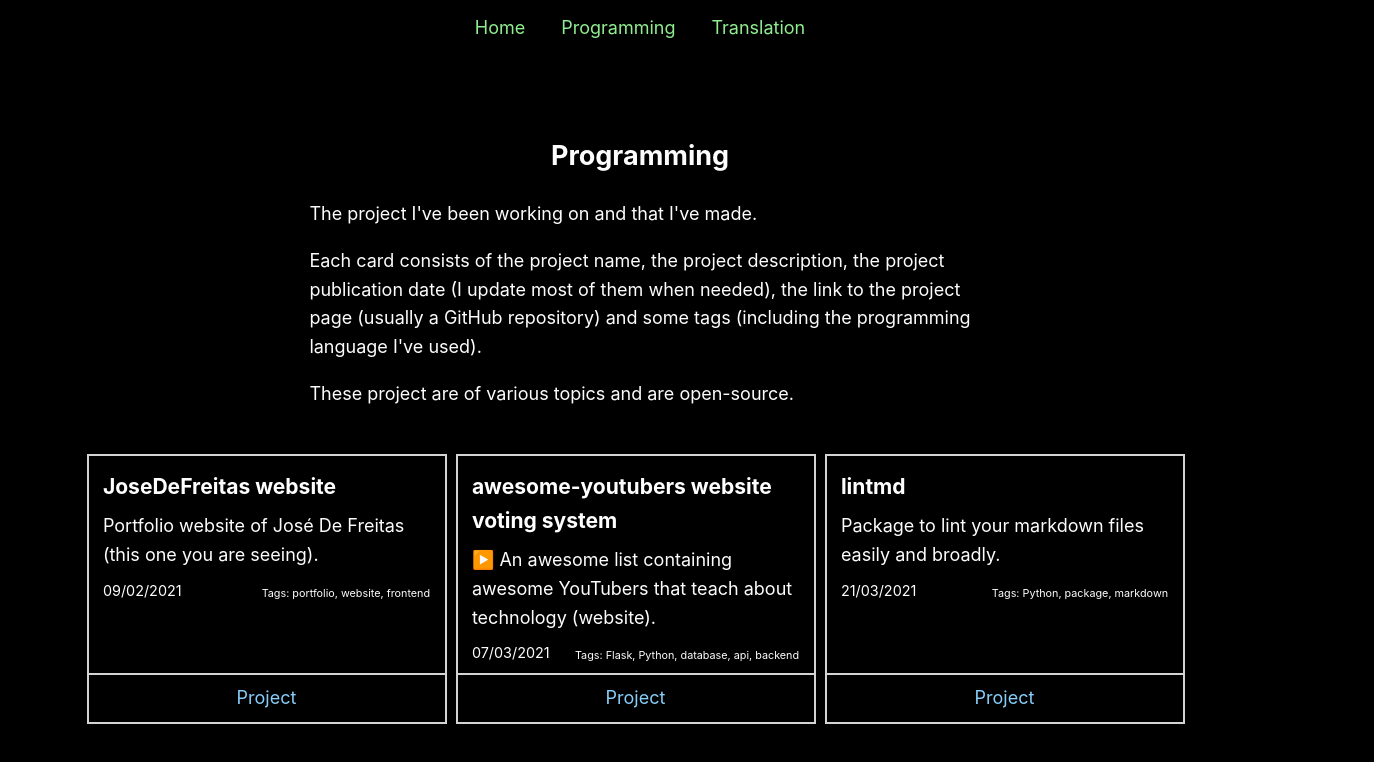
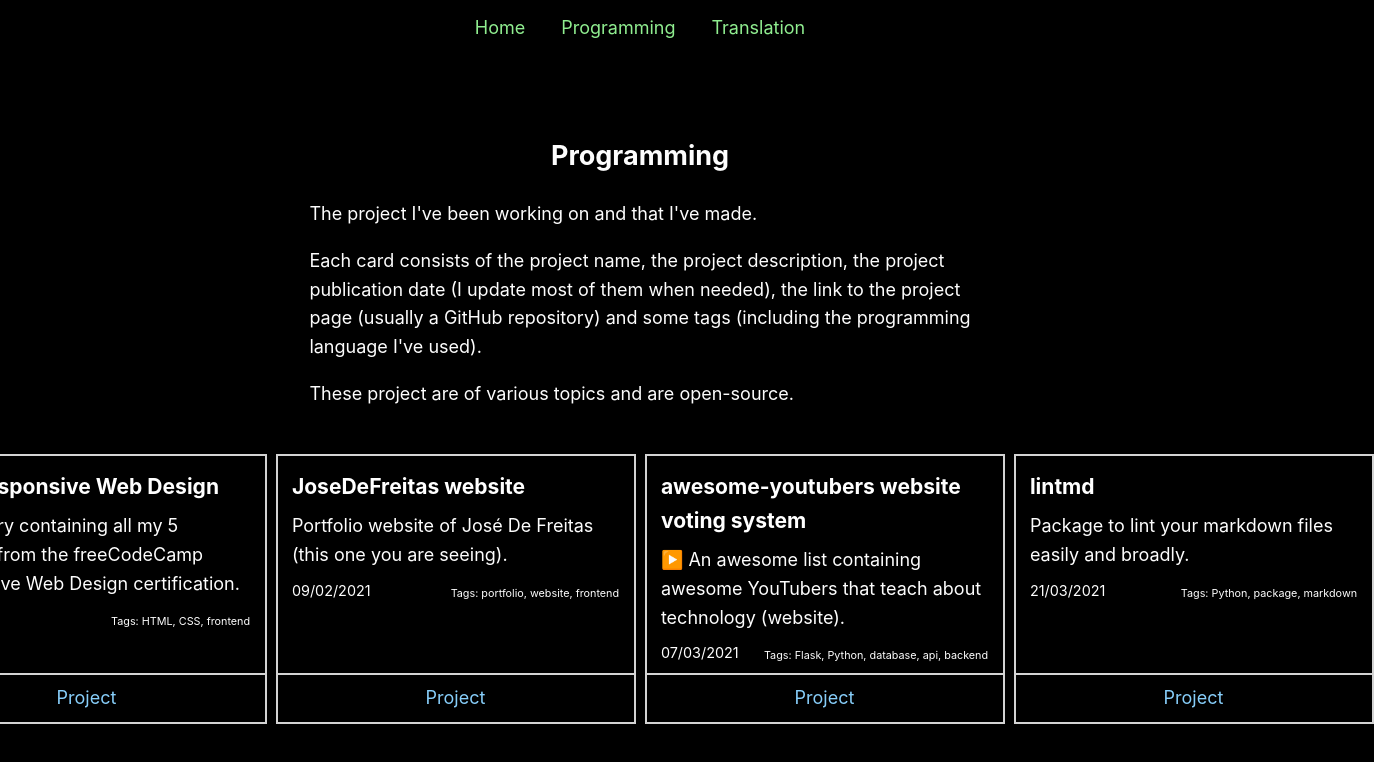
Before and after one commit to JoseDeFreitas/JoseDeFreitas-website, a Next.js app: page /portfolio/programming in a window 1280 px wide. Shown: the top 762 px of the page, 1374 px wide, since content can reach past the window. Built offline with nearby package versions, Linux system fonts and the light colour scheme.

Commit message:
Add project

```diff
--- a/public/data/data_programming.js
+++ b/public/data/data_programming.js
@@ -1,6 +1,14 @@
 export const programmingProjects = [
     {
         id: 1,
+        name: 'FCC Responsive Web Design',
+        description: 'Repository containing all my 5 projects from the freeCodeCamp Responsive Web Design certification.',
+        creation: '15/07/2020',
+        link: 'https://github.com/JoseDeFreitas/fcc-responsive-web-design',
+        tags: ['HTML', 'CSS', 'frontend']
+    },
+    {
+        id: 2,
         name: 'JoseDeFreitas website',
         description: 'Portfolio website of José De Freitas (this one you are seeing).',
         creation: '09/02/2021',
@@ -8,7 +16,7 @@ export const programmingProjects = [
         tags: ['portfolio', 'website', 'frontend']
     },
     {
-        id: 2,
+        id: 3,
         name: 'awesome-youtubers website voting system',
         description: '▶️ An awesome list containing awesome YouTubers that teach about technology (website).',
         creation: '07/03/2021',
@@ -16,7 +24,7 @@ export const programmingProjects = [
         tags: ['Flask', 'Python', 'database', 'api', 'backend']
     },
     {
-        id: 3,
+        id: 4,
         name: 'lintmd',
         description: 'Package to lint your markdown files easily and broadly.',
         creation: '21/03/2021',
```
